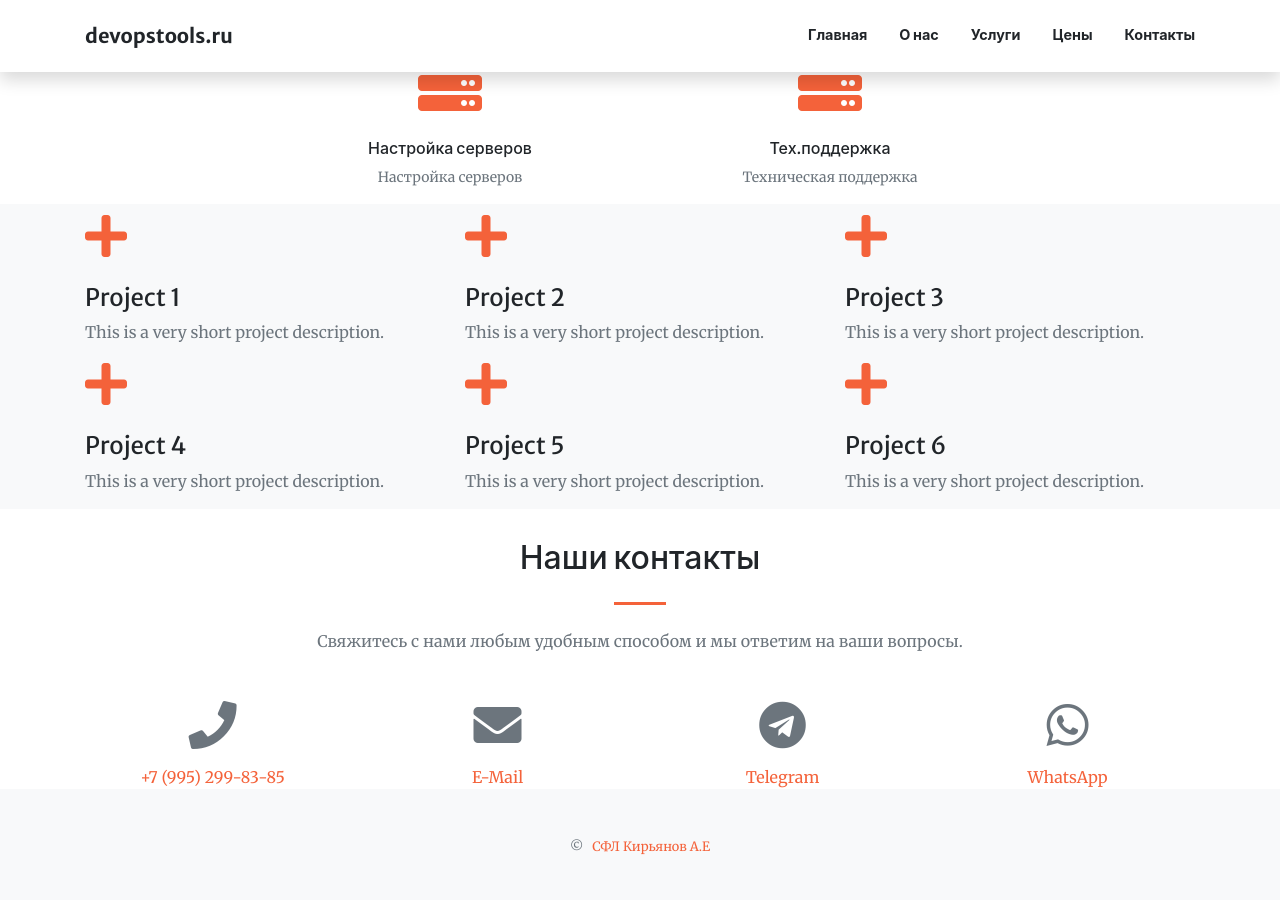
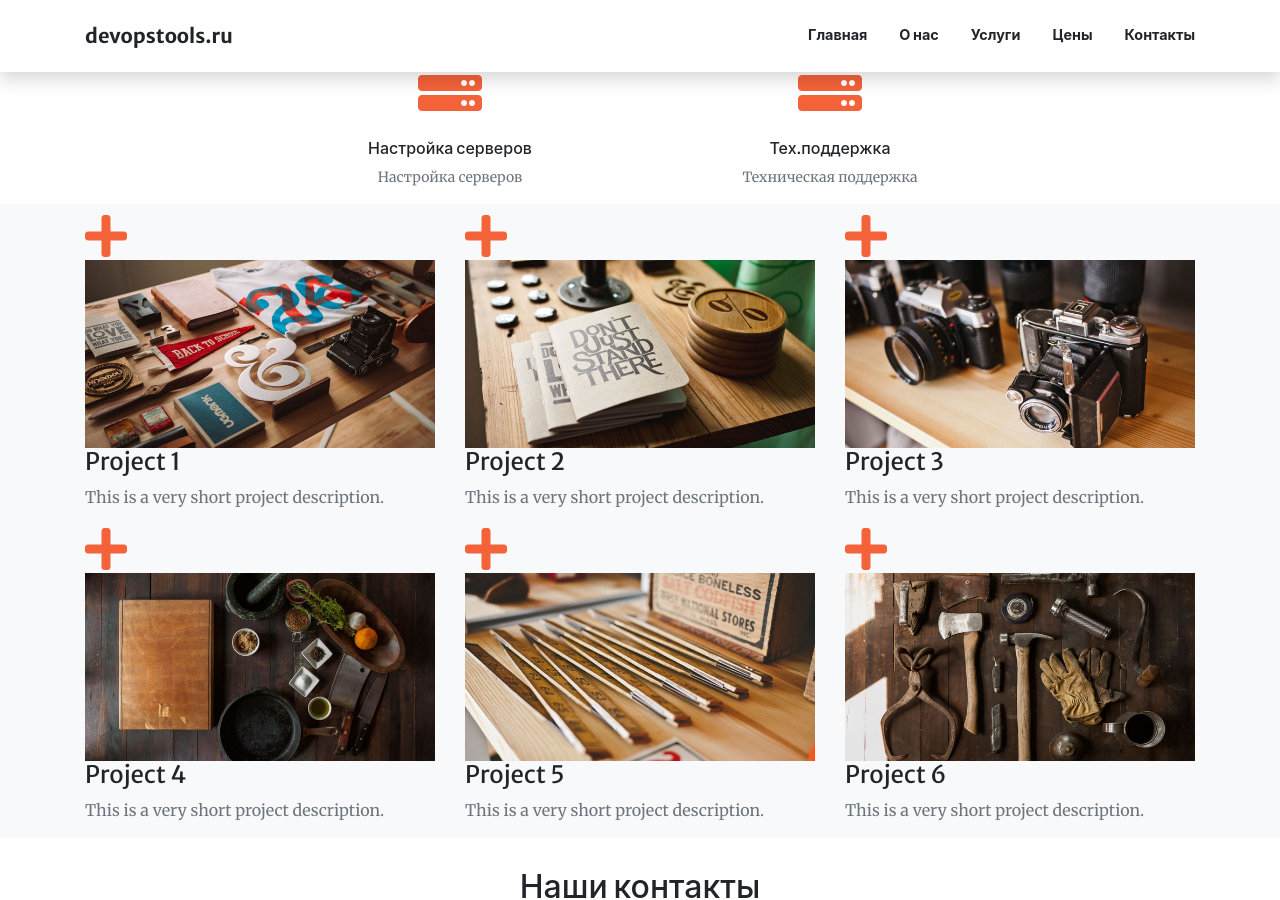
Before and after one commit to hacker342/devopstools.guthub.io, a Jekyll site: the page built from index.md, in a window 1280 px wide and 900 px high, scrolled down 1498 px. Built offline with Jekyll 4.4.1, drawn with Linux system fonts in a browser that asks for light colours; nearby versions of some CDN libraries.

Commit message:
Фикс

```diff
--- a/_includes/portfolio.html
+++ b/_includes/portfolio.html
@@ -16,7 +16,7 @@
               <i class="{{ site.data.style.portfolio-icon | default: "fas fa-plus fa-3x" }}"></i>
             </div>
           </div>
-          <img class="img-fluid" src="{{ project.caption.thumbnail }}" alt="">
+          <img class="img-fluid" src="assets/img/portfolio/thumbnails/{{ proj.icon }}" alt="">
         </a>
         <div class="portfolio-caption">
           <h4>{{ proj.title }}</h4>
```
